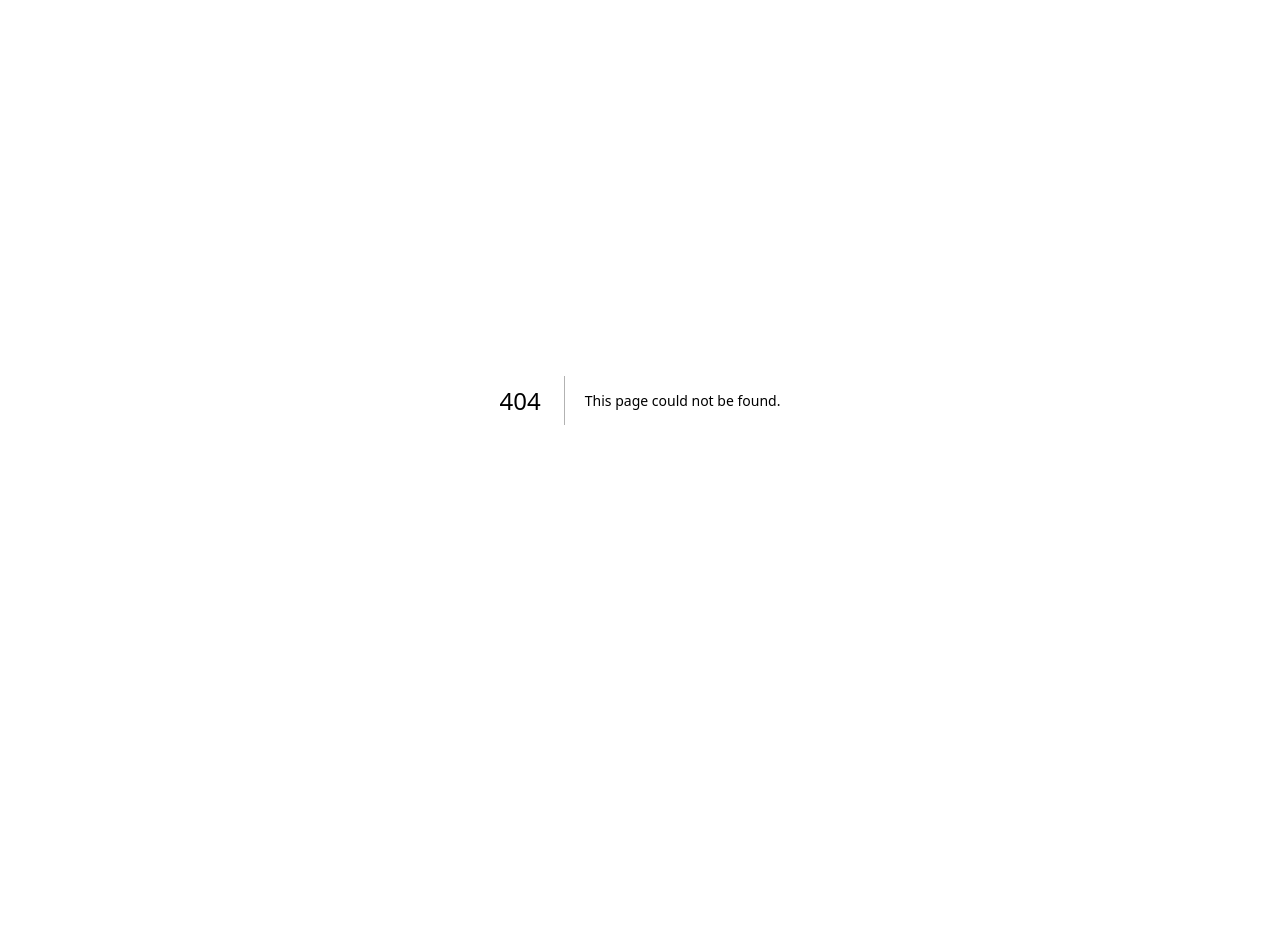
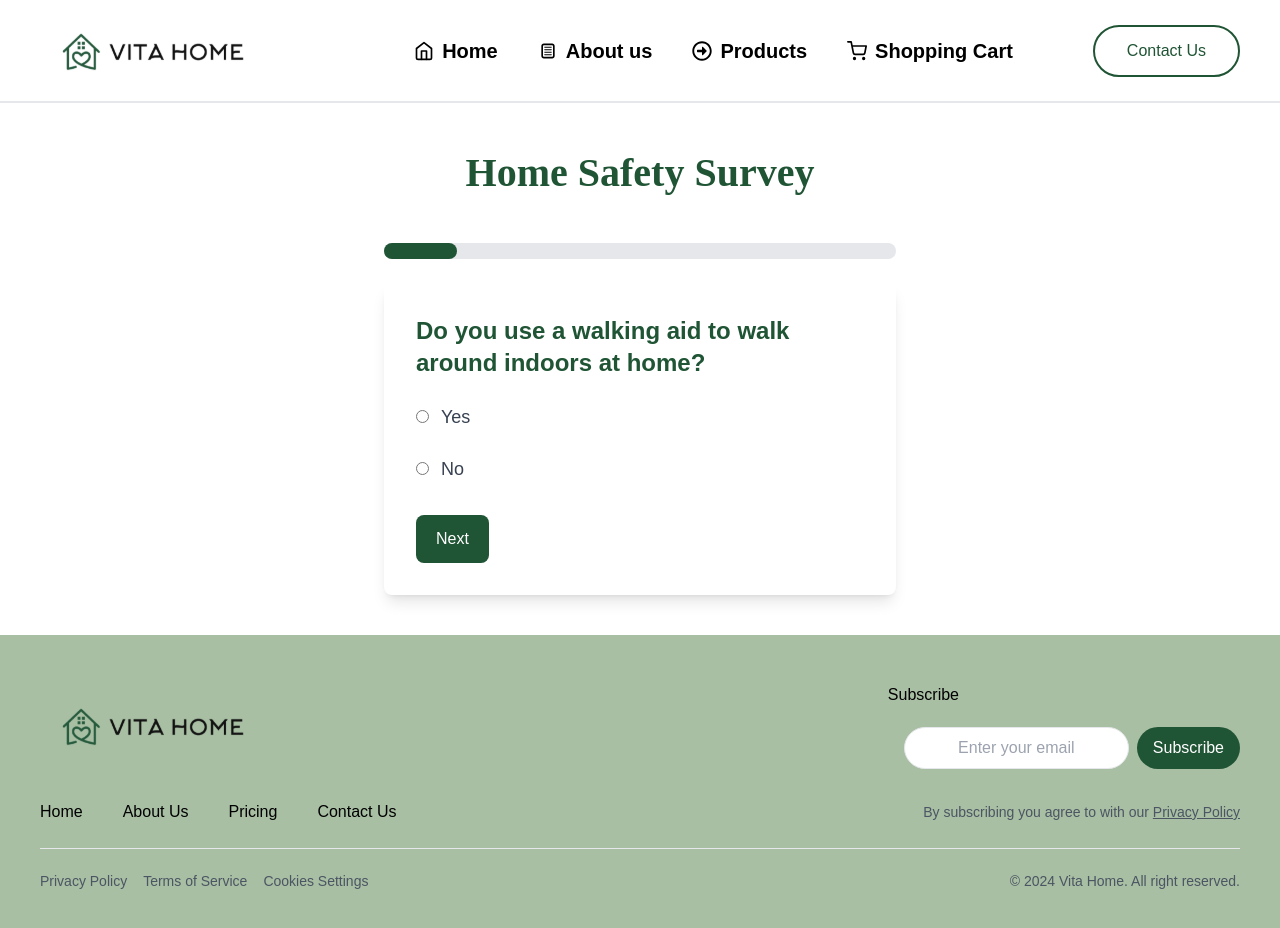
Before and after one commit to markw24/vitahome, a Next.js app: page /survey in a window 1280 px wide. Before the commit this address had no page. Shown: the top 928 px of the page. Before the commit the page ends 800 px from the top, so only its background shows below. Built offline with nearby package versions, Linux system fonts and the light colour scheme.

Commit message:
Update site flow

```diff
--- a/src/app/page.js
+++ b/src/app/page.js
@@ -15,15 +15,15 @@ export default async function HomePage() {
         <IntroBox />
         <EquipmentList equipment={equipment} />
 
-        <div className="flex flex-col space-y-5 items-center p-20">
-          <Link href='/recommendations'>
+        <div className="flex flex-col space-y-5 items-center px-20 pb-20 pt-5">
+          <Link href='/survey'>
             <div className="bg-white rounded-full border-2 border-[#1F5434] px-8 py-2 inline-block group hover:bg-[#1F5434] hover:bg-opacity-75">
-              <h1 className="text-[#1F5434] text-[24px] font-Montserrat group-hover:text-white">I’ve received recommendations for home accessibility device installation</h1>
+              <h1 className="text-[#1F5434] text-[24px] font-Montserrat group-hover:text-white">Get Started</h1>
             </div>
           </Link>
-          <div className="bg-white rounded-full border-2 border-[#1F5434] px-8 py-2 inline-block group hover:bg-[#1F5434] hover:bg-opacity-75">
+          {/* <div className="bg-white rounded-full border-2 border-[#1F5434] px-8 py-2 inline-block group hover:bg-[#1F5434] hover:bg-opacity-75">
             <h1 className="text-[#1F5434] text-[24px] font-Montserrat group-hover:text-white">I’ve not yet consulted a professional but looking to browse options</h1>
-          </div>
+          </div> */}
         </div>
 
         <Footer />
--- /dev/null
+++ b/src/app/survey/page.js
@@ -0,0 +1,234 @@
+'use client';
+import { useState } from "react";
+import Navbar from "../components/Navbar";
+import Footer from "../components/footer";
+
+const questions = [
+  {
+    id: 1,
+    question: "Do you use a walking aid to walk around indoors at home?",
+    options: ["Yes", "No"],
+  },
+  {
+    id: 2,
+    question: "Do you have any floor mats at home?",
+    options: ["Yes", "No"],
+  },
+  {
+    id: 3,
+    question: "Do all the mats have slip-resistant or rubber backs?",
+    options: ["Yes", "No"],
+    condition: { questionId: 2, answer: "Yes" },
+  },
+  {
+    id: 4,
+    question: "Are all the mats secured to the floor by nails or adhesive?",
+    options: ["Yes", "No"],
+    condition: { questionId: 2, answer: "Yes" },
+  },
+  {
+    id: 5,
+    question: "What is your primary concern?",
+    options: ["Mobility", "Safety", "Comfort"],
+  },
+  {
+    id: 6,
+    question: "Do you use any assistive devices?",
+    options: ["Yes", "No"],
+  },
+  {
+    id: 7,
+    question: "Which assistive devices do you use?",
+    options: ["Cane", "Walker", "Wheelchair"],
+    condition: { questionId: 6, answer: "Yes" },
+  },
+];
+
+export default function SurveyPage() {
+  const [step, setStep] = useState(1);
+  const [responses, setResponses] = useState({});
+  const [error, setError] = useState("");
+
+  const currentQuestion = questions.find((_, index) => index + 1 === step);
+
+  const handleNext = () => {
+    const relevantQuestions = questions.filter(
+      (q) =>
+        q.id === currentQuestion.id ||
+        (q.condition && q.condition.questionId === currentQuestion.id && responses[currentQuestion.id] === q.condition.answer)
+    );
+
+    const unanswered = relevantQuestions.some((q) => !responses[q.id]);
+
+    if (unanswered) {
+      setError("Please answer all questions before proceeding.");
+    } else {
+      setError("");
+
+      const newResponses = Object.keys(responses).reduce((acc, key) => {
+        const question = questions.find((q) => q.id === parseInt(key));
+        if (
+          question &&
+          (!question.condition ||
+            (question.condition.questionId !== currentQuestion.id ||
+              responses[currentQuestion.id] === question.condition.answer))
+        ) {
+          acc[key] = responses[key];
+        }
+        return acc;
+      }, {});
+
+      setResponses(newResponses);
+      setStep(step + 1);
+    }
+  };
+
+  const handleBack = () => {
+    setStep(step - 1);
+    setError("");
+
+    const previousQuestion = questions.find((_, index) => index + 1 === step - 1);
+
+    const newResponses = Object.keys(responses).reduce((acc, key) => {
+      const question = questions.find((q) => q.id === parseInt(key));
+      if (
+        question &&
+        (!question.condition ||
+          (question.condition.questionId !== previousQuestion.id ||
+            responses[previousQuestion.id] === question.condition.answer))
+      ) {
+        acc[key] = responses[key];
+      }
+      return acc;
+    }, {});
+
+    setResponses(newResponses);
+  };
+
+  const handleResponseChange = (questionId, response) => {
+    setResponses({ ...responses, [questionId]: response });
+    setError("");
+  };
+
+  const handleSubmit = () => {
+    const relevantQuestions = questions.filter(
+      (q) =>
+        q.id === currentQuestion.id ||
+        (q.condition && q.condition.questionId === currentQuestion.id && responses[currentQuestion.id] === q.condition.answer)
+    );
+
+    const unanswered = relevantQuestions.some((q) => !responses[q.id]);
+
+    if (unanswered) {
+      setError("Please answer all questions before submitting.");
+    } else {
+      setError("");
+      console.log("Survey Responses:", responses);
+      // Here you would submit the survey, display recommendations, etc.
+    }
+  };
+
+  const progressPercentage = (step / questions.length) * 100;
+
+  return (
+    <>
+      <main className="bg-white min-h-screen">
+        <Navbar />
+        <div className="flex flex-col py-10 px-20 items-center">
+          <h1 className="font-bold text-[#1F5434] text-[40px] font-Playfair pb-10">Home Safety Survey</h1>
+
+          {/* Progress Bar */}
+          <div className="w-full max-w-lg bg-gray-200 rounded-full h-4 mb-6">
+            <div
+              className="bg-[#1F5434] h-4 rounded-full"
+              style={{ width: `${progressPercentage}%` }}
+            ></div>
+          </div>
+
+          {currentQuestion && (
+            <div className="w-full max-w-lg bg-white p-8 rounded-lg shadow-lg">
+              <h2 className="text-2xl font-semibold text-[#1F5434]">{currentQuestion.question}</h2>
+              <div className="mt-6">
+                {currentQuestion.options.map((option) => (
+                  <div key={option} className="mb-6">
+                    <input
+                      type="radio"
+                      id={`question-${currentQuestion.id}-${option}`}
+                      name={`question-${currentQuestion.id}`}
+                      value={option}
+                      checked={responses[currentQuestion.id] === option}
+                      onChange={(e) => handleResponseChange(currentQuestion.id, e.target.value)}
+                    />
+                    <label htmlFor={`question-${currentQuestion.id}-${option}`} className="ml-3 text-lg text-gray-700">
+                      {option}
+                    </label>
+                  </div>
+                ))}
+              </div>
+
+              {error && <p className="text-red-500 mt-4">{error}</p>}
+
+              {/* Conditional Drop-down Questions */}
+              {questions
+                .filter(
+                  (q) =>
+                    q.condition &&
+                    q.condition.questionId === currentQuestion.id &&
+                    responses[currentQuestion.id] === q.condition.answer
+                )
+                .map((q) => (
+                  <div key={q.id} className="w-full bg-white p-6 rounded-lg shadow-lg mt-6">
+                    <h3 className="text-xl font-semibold text-[#1F5434]">{q.question}</h3>
+                    <div className="mt-4">
+                      {q.options.map((option) => (
+                        <div key={option} className="mb-4">
+                          <input
+                            type="radio"
+                            id={`question-${q.id}-${option}`}
+                            name={`question-${q.id}`}
+                            value={option}
+                            checked={responses[q.id] === option}
+                            onChange={(e) => handleResponseChange(q.id, e.target.value)}
+                          />
+                          <label htmlFor={`question-${q.id}-${option}`} className="ml-3 text-lg text-gray-700">
+                            {option}
+                          </label>
+                        </div>
+                      ))}
+                    </div>
+                  </div>
+                ))}
+
+              <div className="mt-8 flex justify-between">
+                {step > 1 && (
+                  <button
+                    onClick={handleBack}
+                    className="bg-gray-300 text-gray-700 px-5 py-3 rounded-lg hover:bg-gray-400"
+                  >
+                    Back
+                  </button>
+                )}
+                {step < questions.length ? (
+                  <button
+                    onClick={handleNext}
+                    className="bg-[#1F5434] text-white px-5 py-3 rounded-lg hover:bg-[#17422a]"
+                  >
+                    Next
+                  </button>
+                ) : (
+                  <button
+                    onClick={handleSubmit}
+                    className="bg-[#1F5434] text-white px-5 py-3 rounded-lg hover:bg-[#17422a]"
+                  >
+                    Submit
+                  </button>
+                )}
+              </div>
+            </div>
+          )}
+        </div>
+        <Footer />
+      </main>
+    </>
+  );
+}
```
